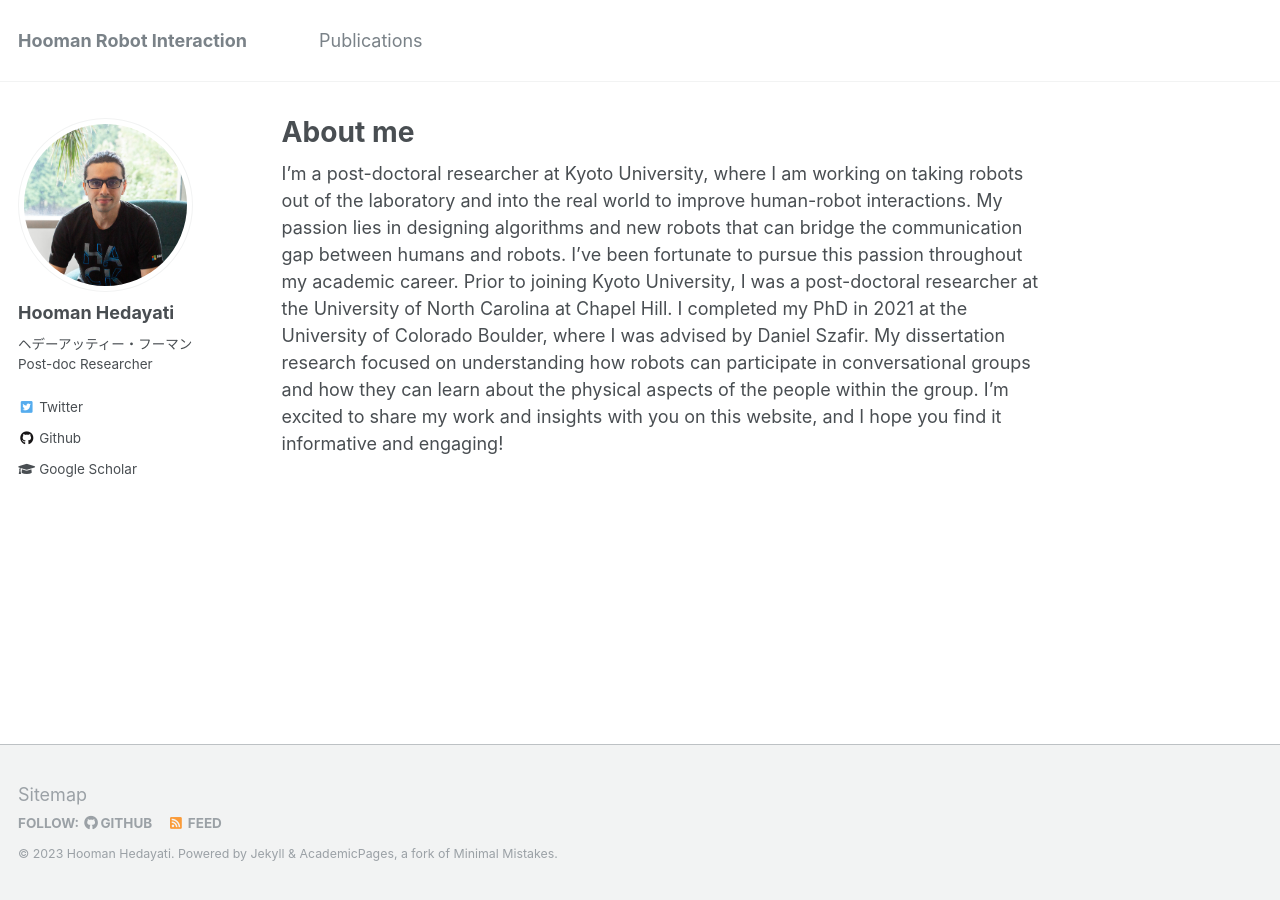
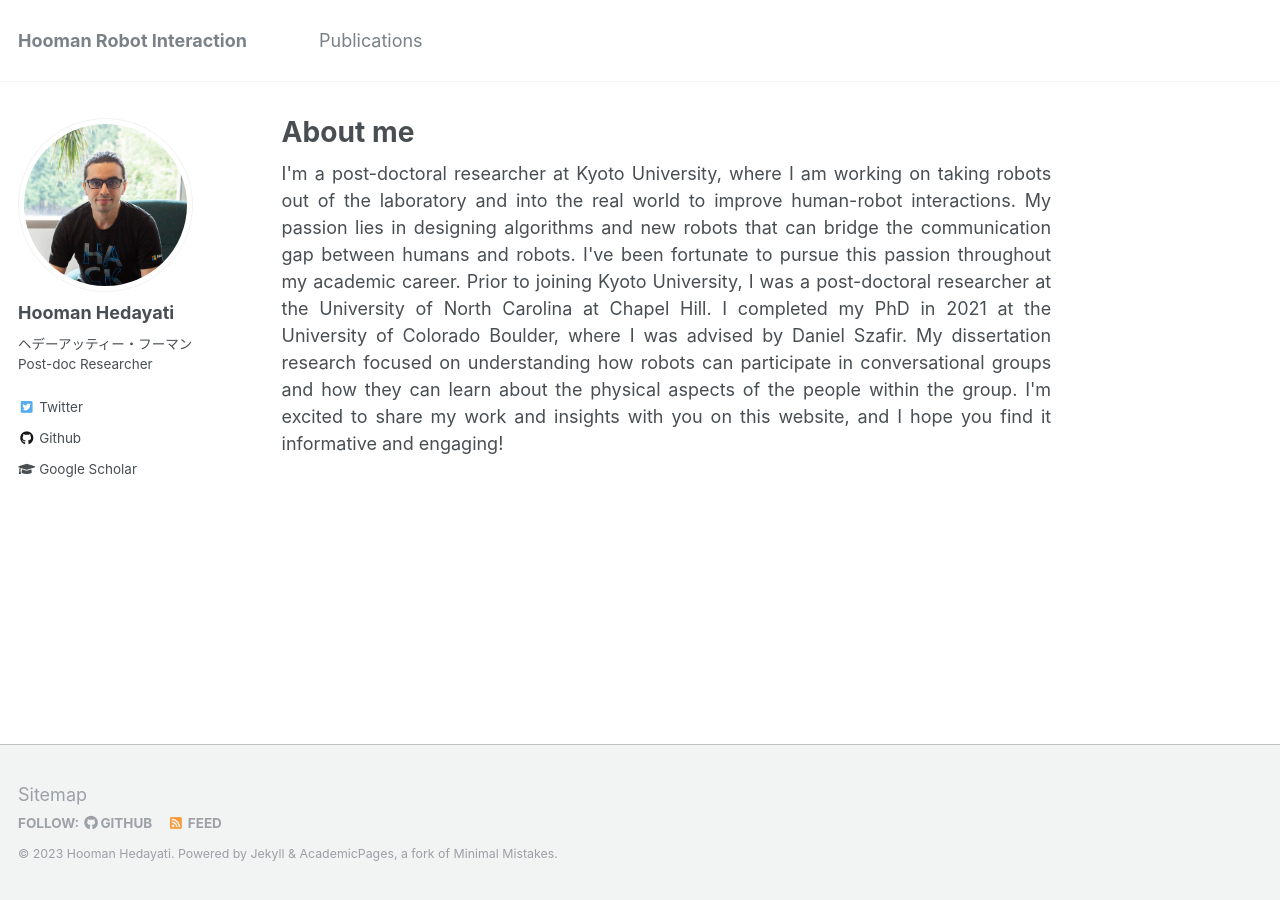
Before and after one commit to hooman202/hooman202.github.io, a Jekyll site: the page built from _pages/about.md, in a window 1280 px wide. Built offline with Jekyll 4.4.1, drawn with Linux system fonts in a browser that asks for light colours.

Commit message:
about me text alignment justify test

```diff
--- a/_pages/about.md
+++ b/_pages/about.md
@@ -8,4 +8,4 @@
   - /about.html
 ---
 
-I'm a post-doctoral researcher at Kyoto University, where I am working on taking robots out of the laboratory and into the real world to improve human-robot interactions. My passion lies in designing algorithms and new robots that can bridge the communication gap between humans and robots. I've been fortunate to pursue this passion throughout my academic career. Prior to joining Kyoto University, I was a post-doctoral researcher at the University of North Carolina at Chapel Hill. I completed my PhD in 2021 at the University of Colorado Boulder, where I was advised by Daniel Szafir. My dissertation research focused on understanding how robots can participate in conversational groups and how they can learn about the physical aspects of the people within the group. I'm excited to share my work and insights with you on this website, and I hope you find it informative and engaging!
+<p style="text-align: justify">I'm a post-doctoral researcher at Kyoto University, where I am working on taking robots out of the laboratory and into the real world to improve human-robot interactions. My passion lies in designing algorithms and new robots that can bridge the communication gap between humans and robots. I've been fortunate to pursue this passion throughout my academic career. Prior to joining Kyoto University, I was a post-doctoral researcher at the University of North Carolina at Chapel Hill. I completed my PhD in 2021 at the University of Colorado Boulder, where I was advised by Daniel Szafir. My dissertation research focused on understanding how robots can participate in conversational groups and how they can learn about the physical aspects of the people within the group. I'm excited to share my work and insights with you on this website, and I hope you find it informative and engaging!</p>
```
